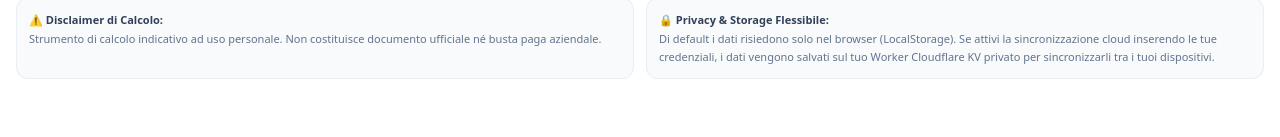
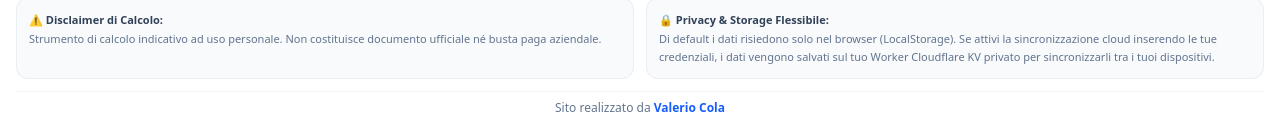
Before and after one commit to Valerio-Cola/SalaryTracker, a React (Vite) app: page / in a window 1280 px wide. Shown: the part 1403-1540 px from the top of the page. Before the commit the page ends 1506 px from the top, so only its background shows below. Built offline with nearby package versions, Linux system fonts and the light colour scheme.

Commit message:
Aggiunto referenza Sito

```diff
--- a/src/App.tsx
+++ b/src/App.tsx
@@ -581,6 +581,10 @@ export default function App() {
               Di default i dati risiedono solo nel browser (LocalStorage). Se attivi la sincronizzazione cloud inserendo le tue credenziali, i dati vengono salvati sul tuo Worker Cloudflare KV privato per sincronizzarli tra i tuoi dispositivi.
             </div>
           </div>
+
+          <div className="text-center pt-2 border-t border-slate-100 dark:border-slate-800 text-[12px] text-slate-500 dark:text-slate-400">
+            Sito realizzato da <a href="https://valeriocola.it" target="_blank" rel="noopener noreferrer" className="font-semibold text-blue-600 dark:text-blue-400 hover:underline">Valerio Cola</a>
+          </div>
         </div>
       </footer>
     </div>
```
